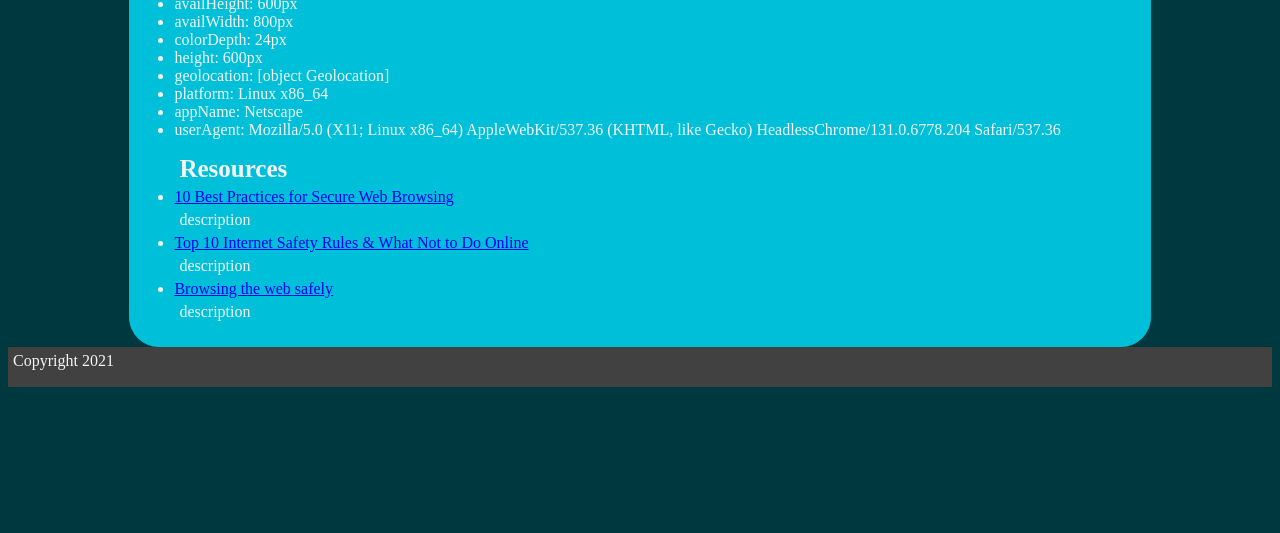
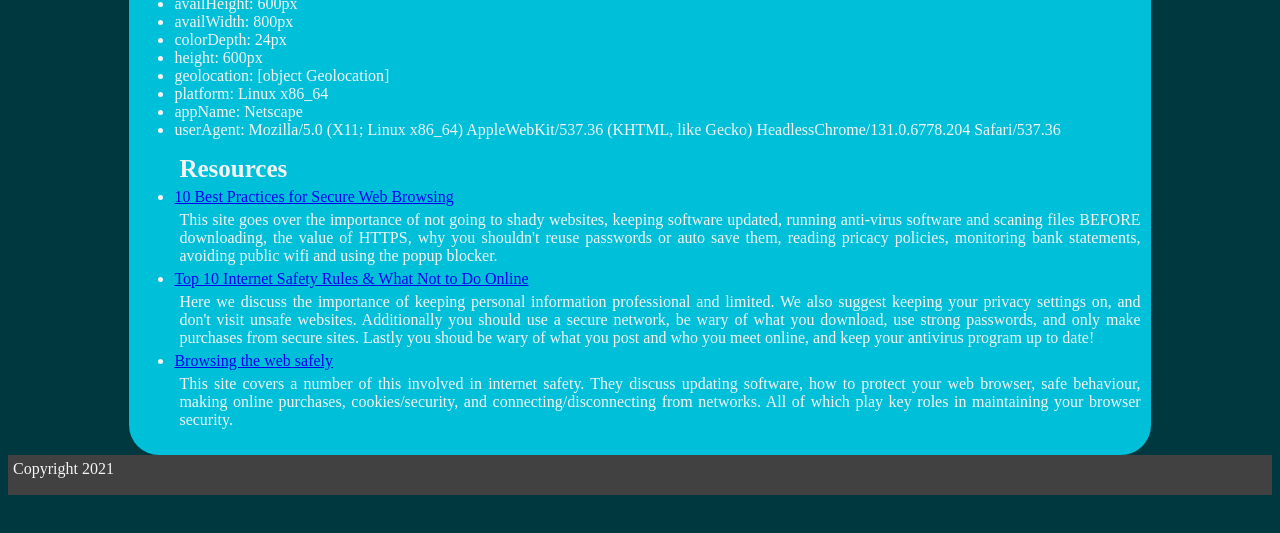
Before and after one commit to adriana-didden/powerlifting, a plain HTML site: page web.html in a window 1280 px wide. Shown: the part 187-720 px from the top of the page. Drawn offline with Linux system fonts and the light colour scheme.

Commit message:
added description to site links

```diff
--- a/web.html
+++ b/web.html
@@ -48,16 +48,16 @@
                     <h4>Resources</h4>
                     <li>
                         <a href="https://www.vcpi.com/blog/best-practices-for-secure-web-browsing" >10 Best Practices for Secure Web Browsing</a>
-                        <p>description</p>
+                        <p>This site goes over the importance of not going to shady websites, keeping software updated, running anti-virus software and scaning files BEFORE downloading, the value of HTTPS, why you shouldn't reuse passwords or auto save them, reading pricacy policies, monitoring bank statements, avoiding public wifi and using the popup blocker. </p>
                     </li>
                     <li>
                         <a href="https://usa.kaspersky.com/resource-center/preemptive-safety/top-10-internet-safety-rules-and-what-not-to-do-online" >Top 10 Internet Safety Rules & What Not to Do Online
                         </a>
-                        <p>description</p>
+                        <p>Here we discuss the importance of keeping personal information professional and limited. We also suggest keeping your privacy settings on, and don't visit unsafe websites. Additionally you should use a secure network, be wary of what you download, use strong passwords, and only make purchases from secure sites. Lastly you shoud be wary of what you post and who you meet online, and keep your antivirus program up to date!</p>
                     </li>
                     <li>
                         <a href="https://www.cyber.gov.au/acsc/view-all-content/advice/browsing-web-safely" >Browsing the web safely</a>
-                        <p>description</p>
+                        <p>This site covers a number of this involved in internet safety. They discuss updating software, how to protect your web browser, safe behaviour, making online purchases, cookies/security, and connecting/disconnecting from networks. All of which play key roles in maintaining your browser security.</p>
                     </li>
                 </ul>
             </section>
```
